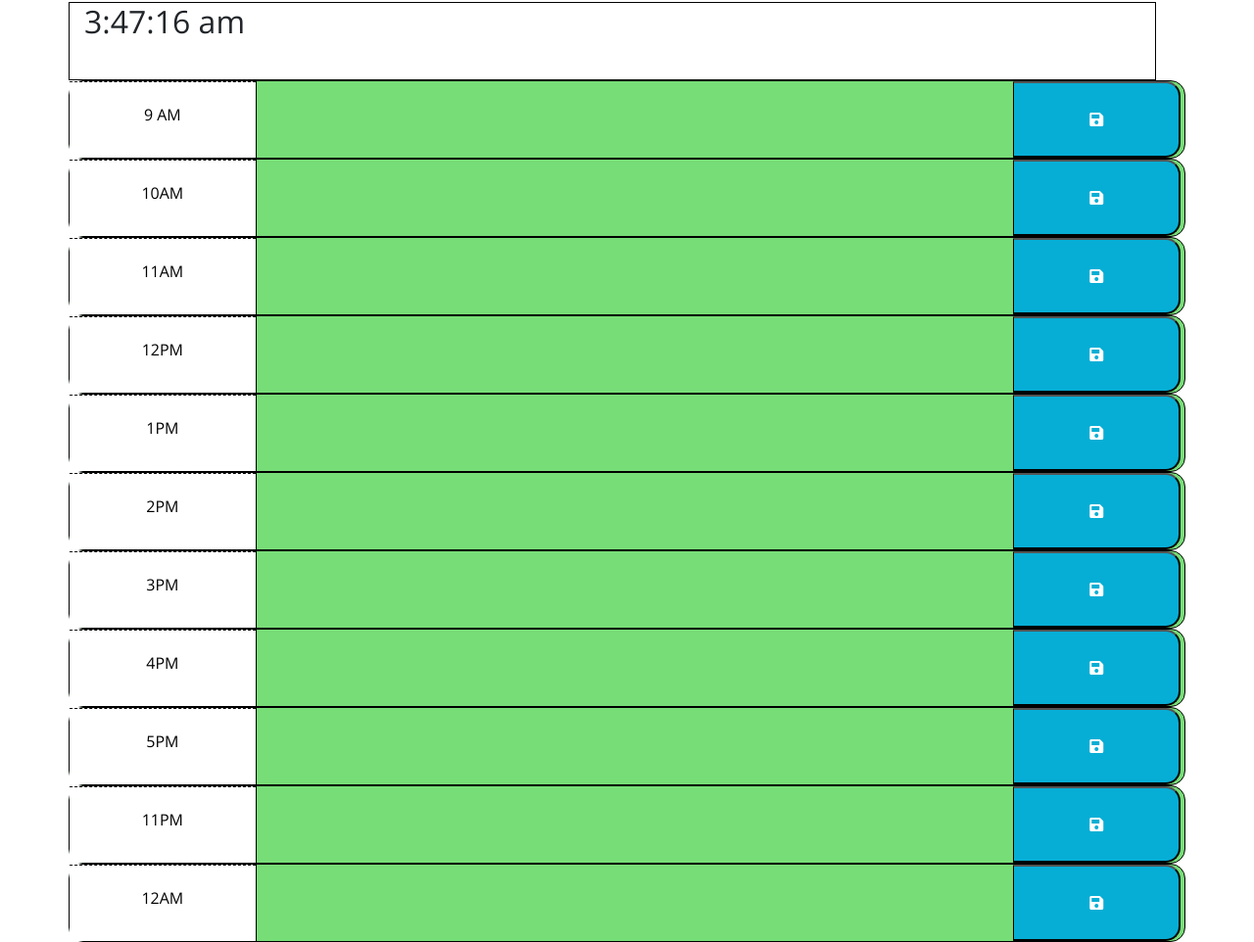
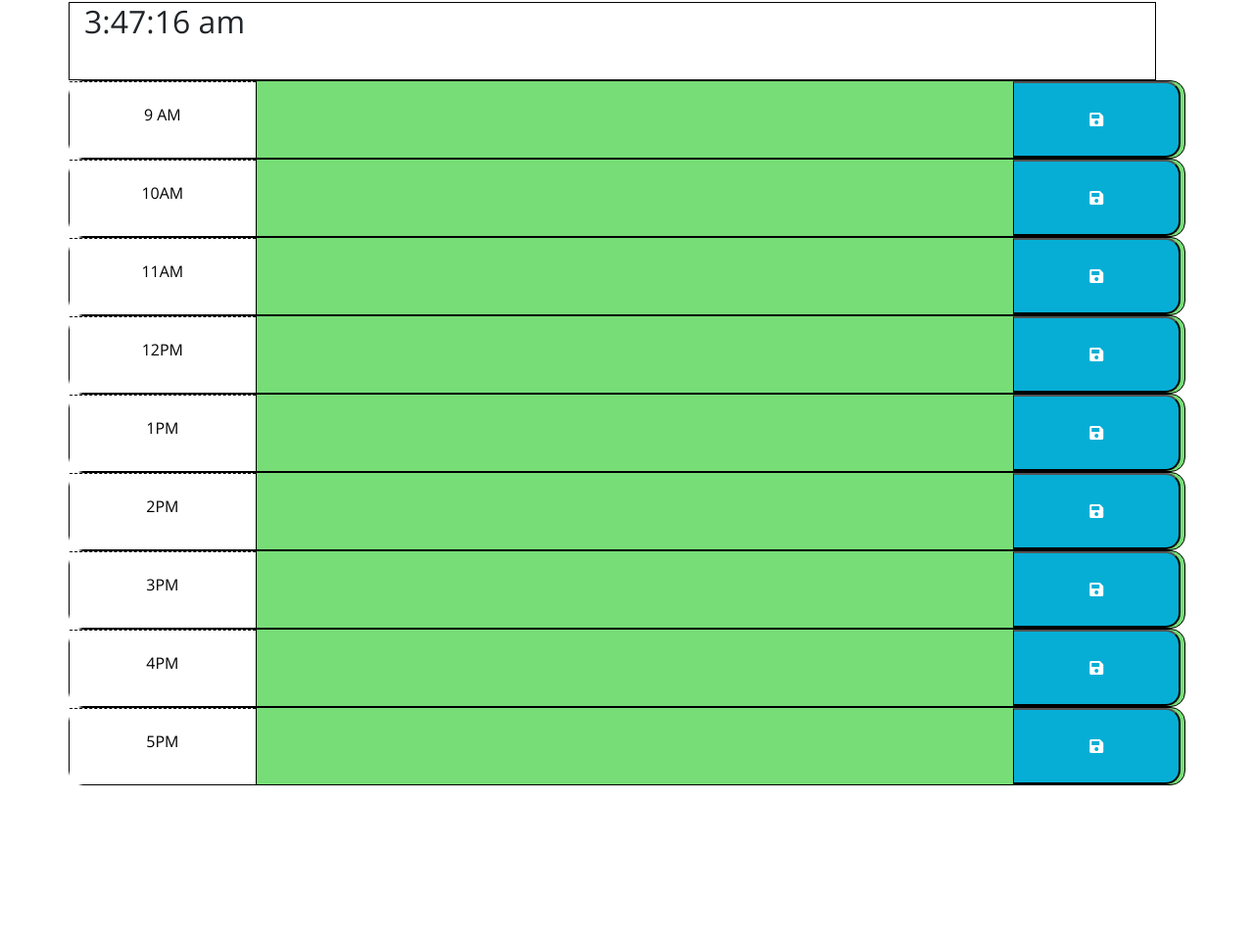
Before and after one commit to hkhalfan1979/day-schedular, a plain HTML site: page index.html in a window 1280 px wide. Shown: the part 334-1296 px from the top of the page at 98% size. After the commit the page ends 1136 px from the top, so only its background shows below. Drawn offline with nearby package versions, Linux system fonts and the light colour scheme.

Commit message:
time block html update and readme

```diff
--- a/index.html
+++ b/index.html
@@ -89,16 +89,6 @@
                <textarea class="description"></textarea>
                <button class="saveBtn"><i class="fas fa-save"></i></button>
            </div><!-- END time-block -->
-           <div id="hour-18" class="row time-block">
-               <div class="col-md-2 hour">11PM</div>
-               <textarea class="description"></textarea>
-               <button class="saveBtn"><i class="fas fa-save"></i></button>
-           </div><!-- END time-block -->
-           <div id="hour-19" class="row time-block">
-               <div class="col-md-2 hour">12AM</div>
-               <textarea class="description"></textarea>
-               <button class="saveBtn"><i class="fas fa-save"></i></button>
-           </div><!-- END time-block -->
 
     </div>
 
```
Also changed, not shown: assets/05-third-party-apis-homework-demo.gif (deleted), assets/work-day-schedular-screenshot.png (added), 2 other files.
